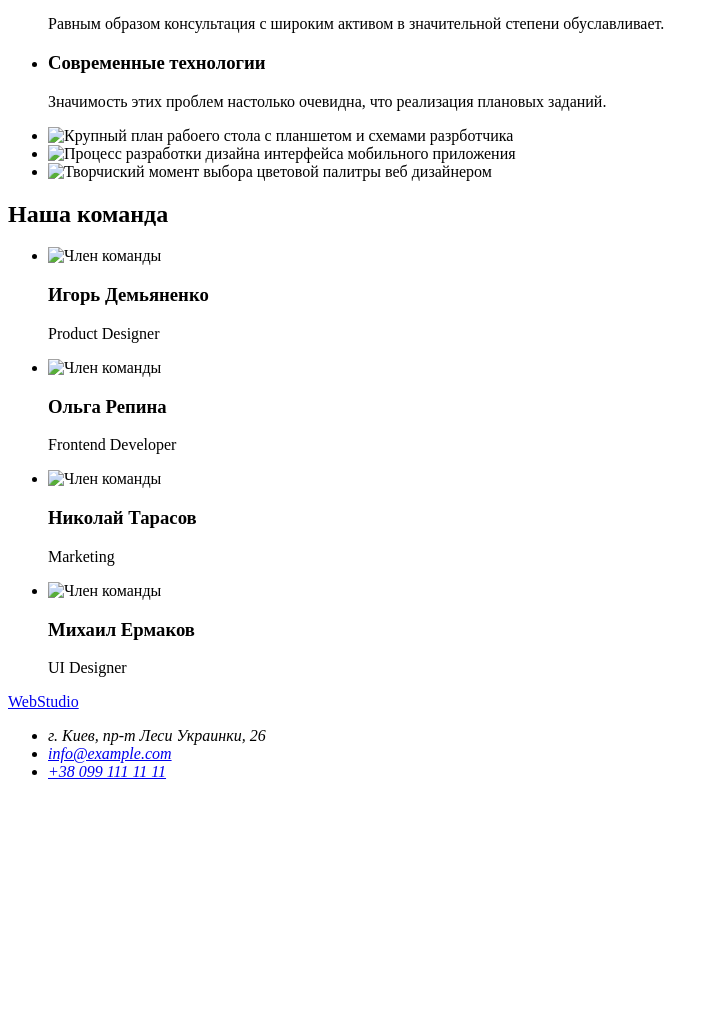
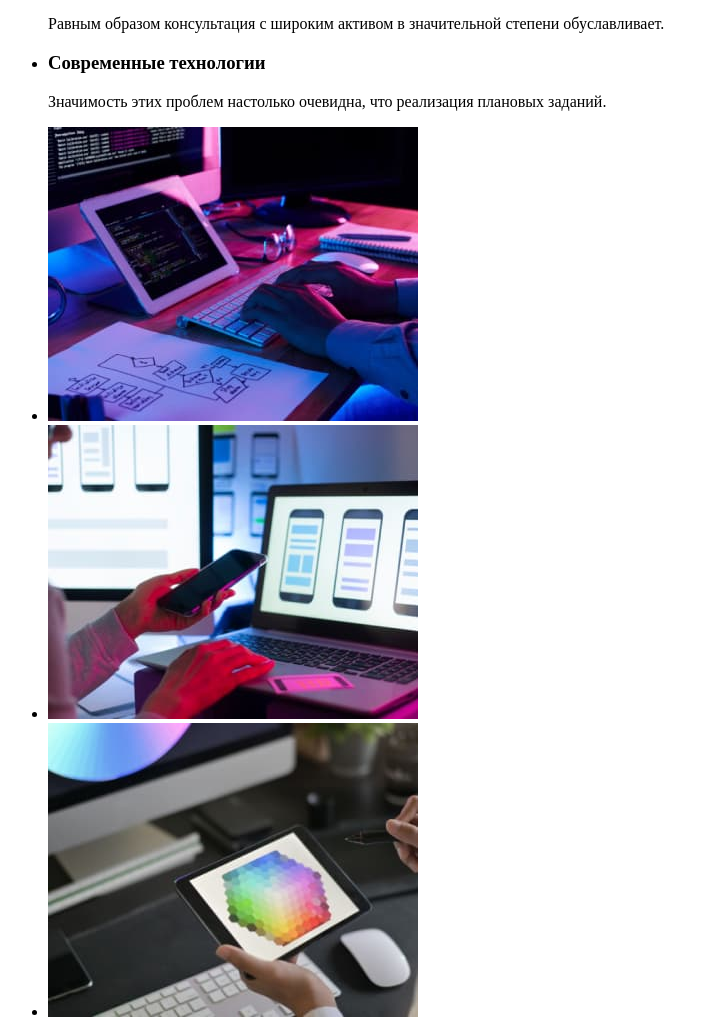
Before and after one commit to kinzazawu/goit-markup-hw-01, a plain HTML site: page index.html in a window 1280 px wide. Shown: the part 483-1503 px from the top of the page, without its empty margins (0-718 px from the left). Before the commit the page ends 1280 px from the top, so only its background shows below. Drawn offline with Linux system fonts and the light colour scheme; the site is published under a folder, as on GitHub Pages, so addresses that start at the root find nothing.

Commit message:
Обновление изображений

```diff
--- a/index.html
+++ b/index.html
@@ -69,13 +69,13 @@
 
             <ul>
                 <li>
-                    <img src="/images/programer-work-place.jpg" alt="Крупный план рабоего стола с планшетом и схемами разрботчика" width="370">
+                    <img src="./images/programer-work-place.jpg" alt="Крупный план рабоего стола с планшетом и схемами разрботчика" width="370">
                 </li>
                 <li>
-                    <img src="/images/mobile-interface-design-process.jpg" alt="Процесс разработки дизайна интерфейса мобильного приложения" width="370">
+                    <img src="./images/mobile-interface-design-process.jpg" alt="Процесс разработки дизайна интерфейса мобильного приложения" width="370">
                 </li>
                 <li>
-                    <img src="/images/web-design-choose-colour.jpg" alt="Творчиский момент выбора цветовой палитры веб дизайнером" width="370">
+                    <img src="./images/web-design-choose-colour.jpg" alt="Творчиский момент выбора цветовой палитры веб дизайнером" width="370">
                 </li>
             </ul>
 
@@ -87,22 +87,22 @@
             <h2>Наша команда</h2>
             <ul>
                 <li>
-                    <img src="/images/Product-Designer.jpg" alt="Член команды" width="270">
+                    <img src="./images/Product-Designer.jpg" alt="Член команды" width="270">
                     <h3>Игорь Демьяненко</h3>
                     <p>Product Designer</p>
                 </li>
                 <li>
-                    <img src="/images/Frontend-Developer.jpg" alt="Член команды" width="270">
+                    <img src="./images/Frontend-Developer.jpg" alt="Член команды" width="270">
                     <h3>Ольга Репина</h3>
                     <p>Frontend Developer</p>
                 </li>
                 <li>
-                    <img src="/images/Marketing.jpg" alt="Член команды" width="270">
+                    <img src="./images/Marketing.jpg" alt="Член команды" width="270">
                     <h3>Николай Тарасов</h3>
                     <p>Marketing</p>
                 </li>
                 <li>
-                    <img src="/images/UI-Designer.jpg" alt="Член команды" width="270">
+                    <img src="./images/UI-Designer.jpg" alt="Член команды" width="270">
                     <h3>Михаил Ермаков</h3>
                     <p>UI Designer</p>
                 </li>
```
